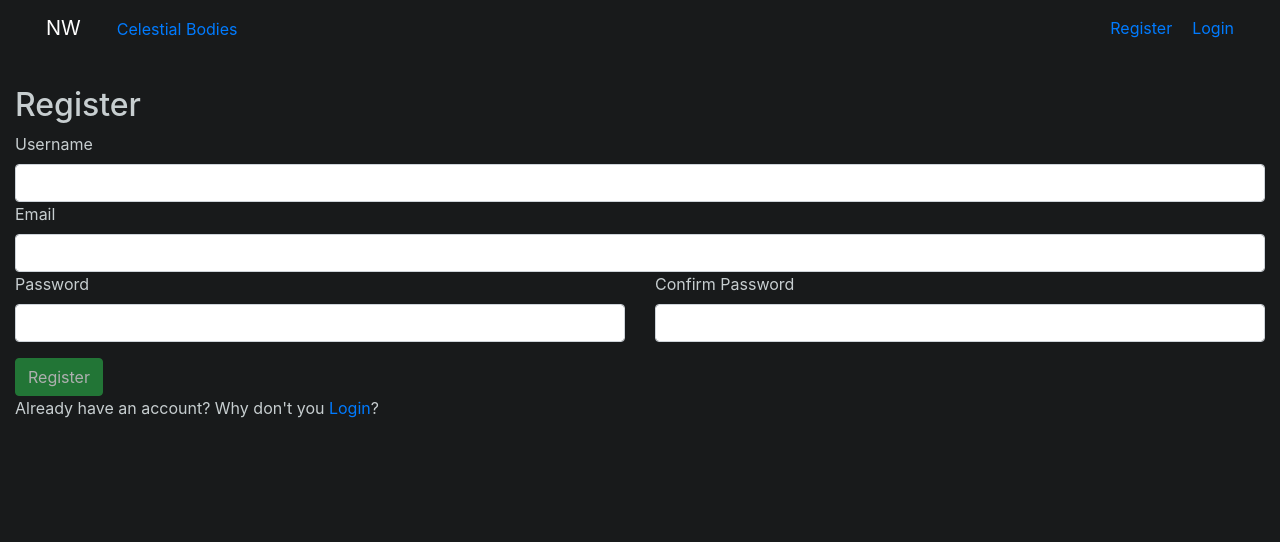
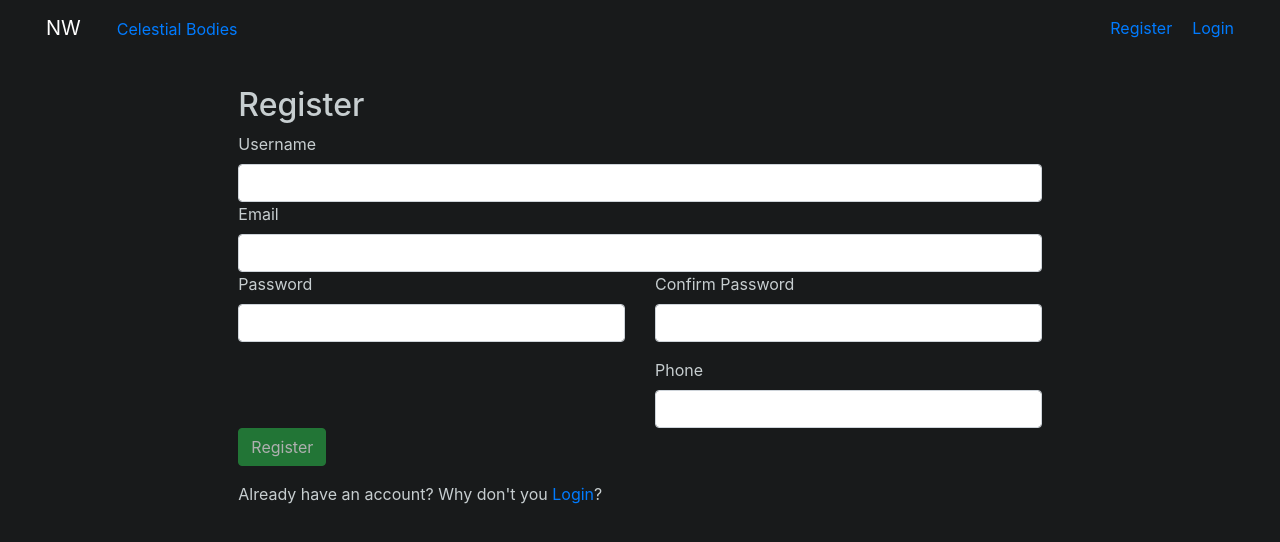
Before and after one commit to PatrickBoynton/night_watch, a React (Create React App) app in the folder frontend/static/: page /register in a window 1280 px wide. Shown: the top 542 px of the page. Built offline with nearby package versions, Linux system fonts and the light colour scheme; no server answers.

Commit message:
Changed class names.

```diff
--- a/frontend/static/src/components/user/Register.js
+++ b/frontend/static/src/components/user/Register.js
@@ -55,7 +55,7 @@ class Register extends Component {
     render() {
         return (
             <>
-                <form className="login-register needs-validation" onSubmit={(e) => this.handleSubmit(e)}>
+                <form className="col-8 mx-auto login-register needs-validation" onSubmit={(e) => this.handleSubmit(e)}>
                     <h2>Register</h2>
                     {this.state.formErrors.username !== '' ?
                         <div className="alert-danger">{this.state.formErrors.username}</div> : null}
@@ -97,6 +97,9 @@ class Register extends Component {
                                    type="password"
                                    name="password2"
                                    required/>
+
+                            <label className="form-label" htmlFor="phone">Phone</label>
+                            <input className="form-control" type="tel" name="phone"/>
                         </div>
                     </div>
                     {
@@ -104,7 +107,7 @@ class Register extends Component {
                             ?
                             <button className="btn btn-success" type="submit">Register</button>
                             :
-                            <button className="btn btn-success" type="submit" disabled>Register</button>
+                            <button className="btn btn-success mb-3" type="submit" disabled>Register</button>
                     }
                     <p>Already have an account? Why don't you <Link to="/login">Login</Link>? </p>
                 </form>
```
